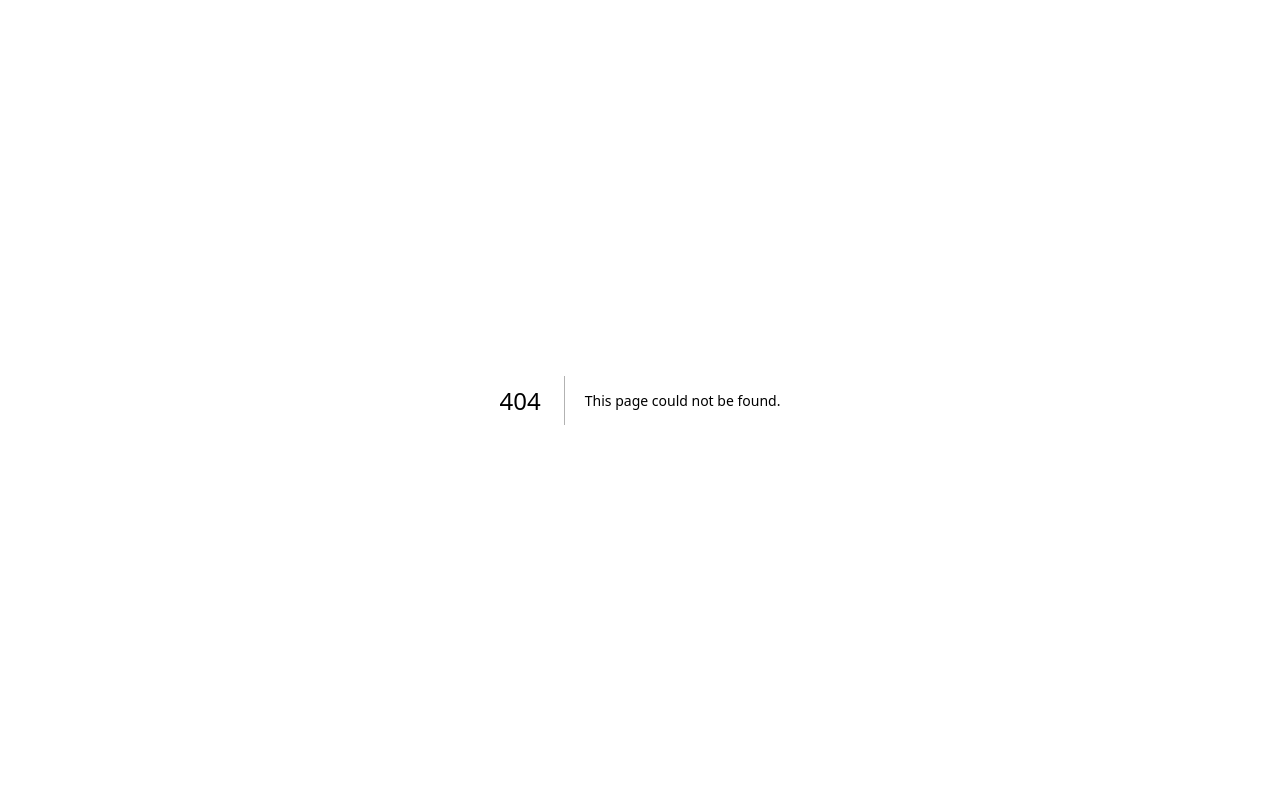
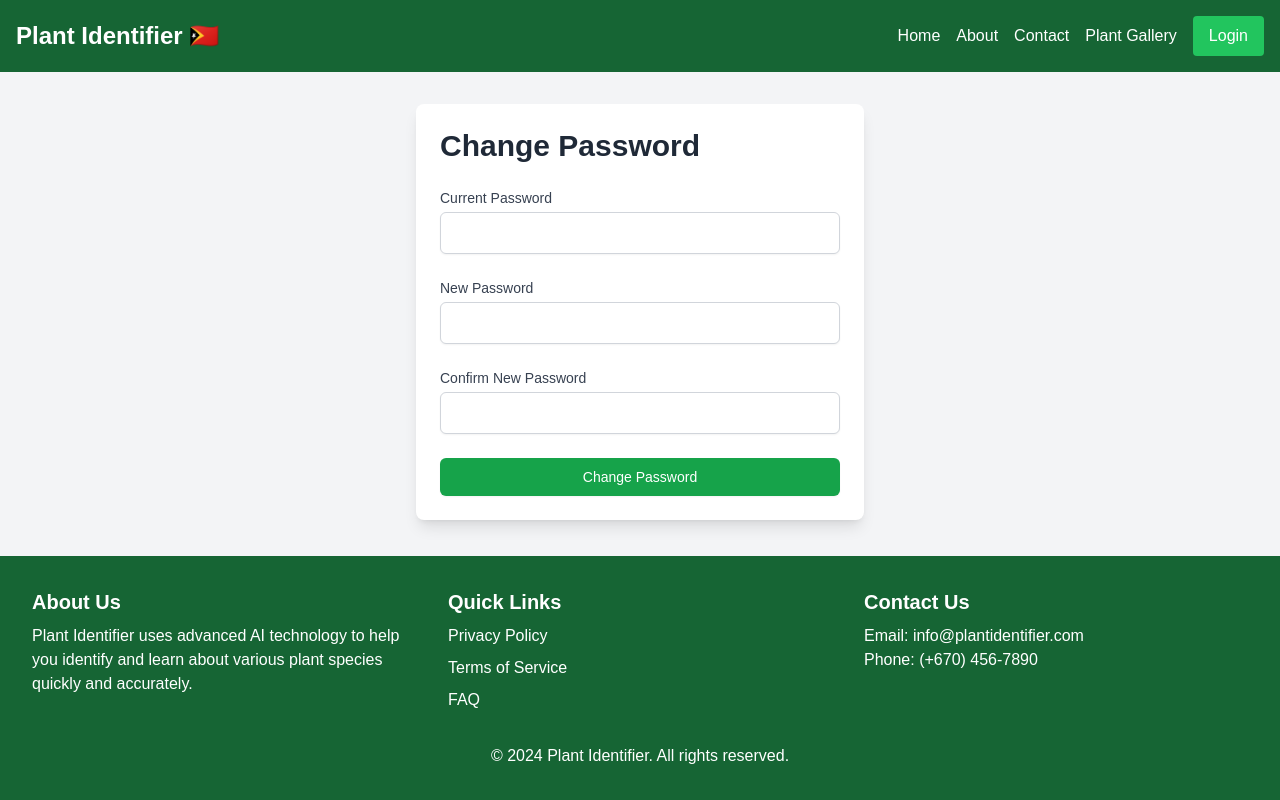
Before and after one commit to ajitonelsonn/plant-identifier, a Next.js app: page /change-password in a window 1280 px wide. Before the commit this address had no page. Built offline with nearby package versions, Linux system fonts and the light colour scheme; no server answers.

Commit message:
create page and api for change password

```diff
--- /dev/null
+++ b/app/api/change-password/route.ts
@@ -0,0 +1,64 @@
+import { NextResponse } from "next/server";
+import { cookies } from "next/headers";
+import { jwtVerify } from "jose";
+import bcrypt from "bcrypt";
+import { pool } from "../../utils/db";
+
+export async function POST(req: Request) {
+  const cookieStore = cookies();
+  const token = cookieStore.get("token");
+
+  if (!token) {
+    return NextResponse.json({ error: "Not authenticated" }, { status: 401 });
+  }
+
+  try {
+    const secret = new TextEncoder().encode(process.env.JWT_SECRET!);
+    const { payload } = await jwtVerify(token.value, secret);
+
+    const { currentPassword, newPassword } = await req.json();
+
+    // Fetch the user's current password hash
+    const userResult = await pool.query(
+      "SELECT password_hash FROM users WHERE id = $1",
+      [payload.userId]
+    );
+
+    if (userResult.rows.length === 0) {
+      return NextResponse.json({ error: "User not found" }, { status: 404 });
+    }
+
+    const user = userResult.rows[0];
+
+    // Verify the current password
+    const isPasswordCorrect = await bcrypt.compare(
+      currentPassword,
+      user.password_hash
+    );
+
+    if (!isPasswordCorrect) {
+      return NextResponse.json(
+        { error: "Current password is incorrect" },
+        { status: 400 }
+      );
+    }
+
+    // Hash the new password
+    const saltRounds = 10;
+    const newPasswordHash = await bcrypt.hash(newPassword, saltRounds);
+
+    // Update the password in the database
+    await pool.query("UPDATE users SET password_hash = $1 WHERE id = $2", [
+      newPasswordHash,
+      payload.userId,
+    ]);
+
+    return NextResponse.json({ message: "Password changed successfully" });
+  } catch (error) {
+    console.error("Error changing password:", error);
+    return NextResponse.json(
+      { error: "An unexpected error occurred while changing the password" },
+      { status: 500 }
+    );
+  }
+}
--- /dev/null
+++ b/app/change-password/page.tsx
@@ -0,0 +1,169 @@
+"use client";
+
+import React, { useState } from "react";
+import { useRouter } from "next/navigation";
+import { Lock } from "lucide-react";
+import Navigation from "../components/Navigation";
+import Footer from "../components/Footer";
+import Modal from "../components/Modal";
+
+export default function ChangePassword() {
+  const [passwords, setPasswords] = useState({
+    currentPassword: "",
+    newPassword: "",
+    confirmPassword: "",
+  });
+  const [isLoading, setIsLoading] = useState(false);
+  const [modalInfo, setModalInfo] = useState({
+    isOpen: false,
+    title: "",
+    message: "",
+    type: "success" as "success" | "error",
+  });
+  const router = useRouter();
+
+  const handleChange = (e: React.ChangeEvent<HTMLInputElement>) => {
+    setPasswords({ ...passwords, [e.target.name]: e.target.value });
+  };
+
+  const handleSubmit = async (e: React.FormEvent) => {
+    e.preventDefault();
+    setIsLoading(true);
+
+    if (passwords.newPassword !== passwords.confirmPassword) {
+      setModalInfo({
+        isOpen: true,
+        title: "Error",
+        message: "New passwords do not match",
+        type: "error",
+      });
+      setIsLoading(false);
+      return;
+    }
+
+    try {
+      const response = await fetch("/api/change-password", {
+        method: "POST",
+        headers: {
+          "Content-Type": "application/json",
+        },
+        body: JSON.stringify({
+          currentPassword: passwords.currentPassword,
+          newPassword: passwords.newPassword,
+        }),
+      });
+
+      const data = await response.json();
+
+      if (response.ok) {
+        setModalInfo({
+          isOpen: true,
+          title: "Success",
+          message: "Password changed successfully",
+          type: "success",
+        });
+      } else {
+        throw new Error(data.error || "Failed to change password");
+      }
+    } catch (error) {
+      setModalInfo({
+        isOpen: true,
+        title: "Error",
+        message: error instanceof Error ? error.message : "An error occurred",
+        type: "error",
+      });
+    } finally {
+      setIsLoading(false);
+    }
+  };
+
+  const handleModalClose = () => {
+    setModalInfo({ ...modalInfo, isOpen: false });
+    if (modalInfo.type === "success") {
+      router.push("/profile");
+    }
+  };
+
+  return (
+    <div className="flex flex-col min-h-screen bg-gray-100">
+      <Navigation />
+      <main className="flex-grow container mx-auto px-4 py-8">
+        <div className="bg-white shadow-lg rounded-lg overflow-hidden p-6 max-w-md mx-auto">
+          <h1 className="text-3xl font-bold text-gray-800 mb-6">
+            Change Password
+          </h1>
+          <form onSubmit={handleSubmit} className="space-y-6">
+            <div>
+              <label
+                htmlFor="currentPassword"
+                className="block text-sm font-medium text-gray-700"
+              >
+                Current Password
+              </label>
+              <input
+                type="password"
+                id="currentPassword"
+                name="currentPassword"
+                value={passwords.currentPassword}
+                onChange={handleChange}
+                className="mt-1 block w-full border border-gray-300 rounded-md shadow-sm py-2 px-3 focus:outline-none focus:ring-green-500 focus:border-green-500"
+                required
+              />
+            </div>
+            <div>
+              <label
+                htmlFor="newPassword"
+                className="block text-sm font-medium text-gray-700"
+              >
+                New Password
+              </label>
+              <input
+                type="password"
+                id="newPassword"
+                name="newPassword"
+                value={passwords.newPassword}
+                onChange={handleChange}
+                className="mt-1 block w-full border border-gray-300 rounded-md shadow-sm py-2 px-3 focus:outline-none focus:ring-green-500 focus:border-green-500"
+                required
+              />
+            </div>
+            <div>
+              <label
+                htmlFor="confirmPassword"
+                className="block text-sm font-medium text-gray-700"
+              >
+                Confirm New Password
+              </label>
+              <input
+                type="password"
+                id="confirmPassword"
+                name="confirmPassword"
+                value={passwords.confirmPassword}
+                onChange={handleChange}
+                className="mt-1 block w-full border border-gray-300 rounded-md shadow-sm py-2 px-3 focus:outline-none focus:ring-green-500 focus:border-green-500"
+                required
+              />
+            </div>
+            <div>
+              <button
+                type="submit"
+                className="w-full flex justify-center py-2 px-4 border border-transparent rounded-md shadow-sm text-sm font-medium text-white bg-green-600 hover:bg-green-700 focus:outline-none focus:ring-2 focus:ring-offset-2 focus:ring-green-500"
+                disabled={isLoading}
+              >
+                {isLoading ? "Changing Password..." : "Change Password"}
+              </button>
+            </div>
+          </form>
+        </div>
+      </main>
+      <Footer />
+      <Modal
+        isOpen={modalInfo.isOpen}
+        onClose={handleModalClose}
+        title={modalInfo.title}
+        message={modalInfo.message}
+        type={modalInfo.type}
+      />
+    </div>
+  );
+}
```
